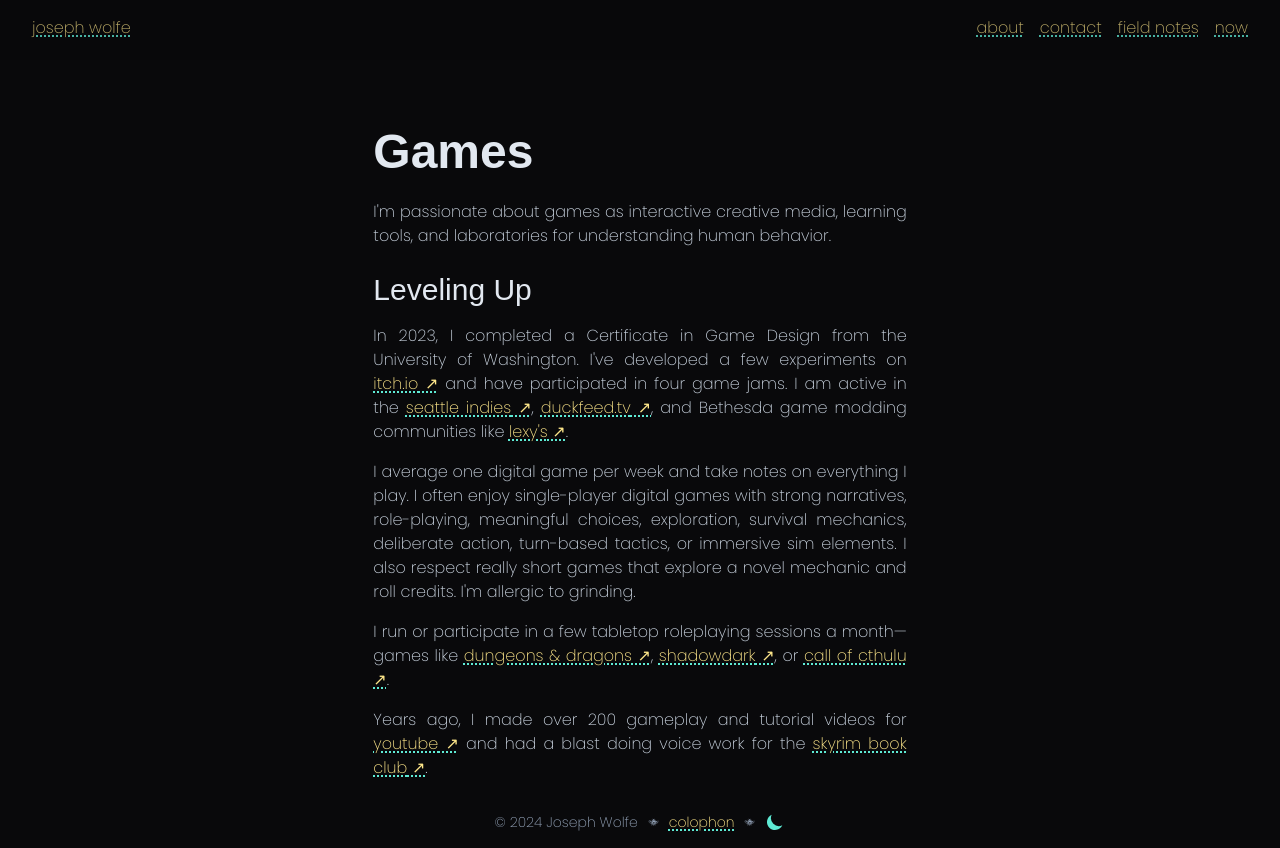
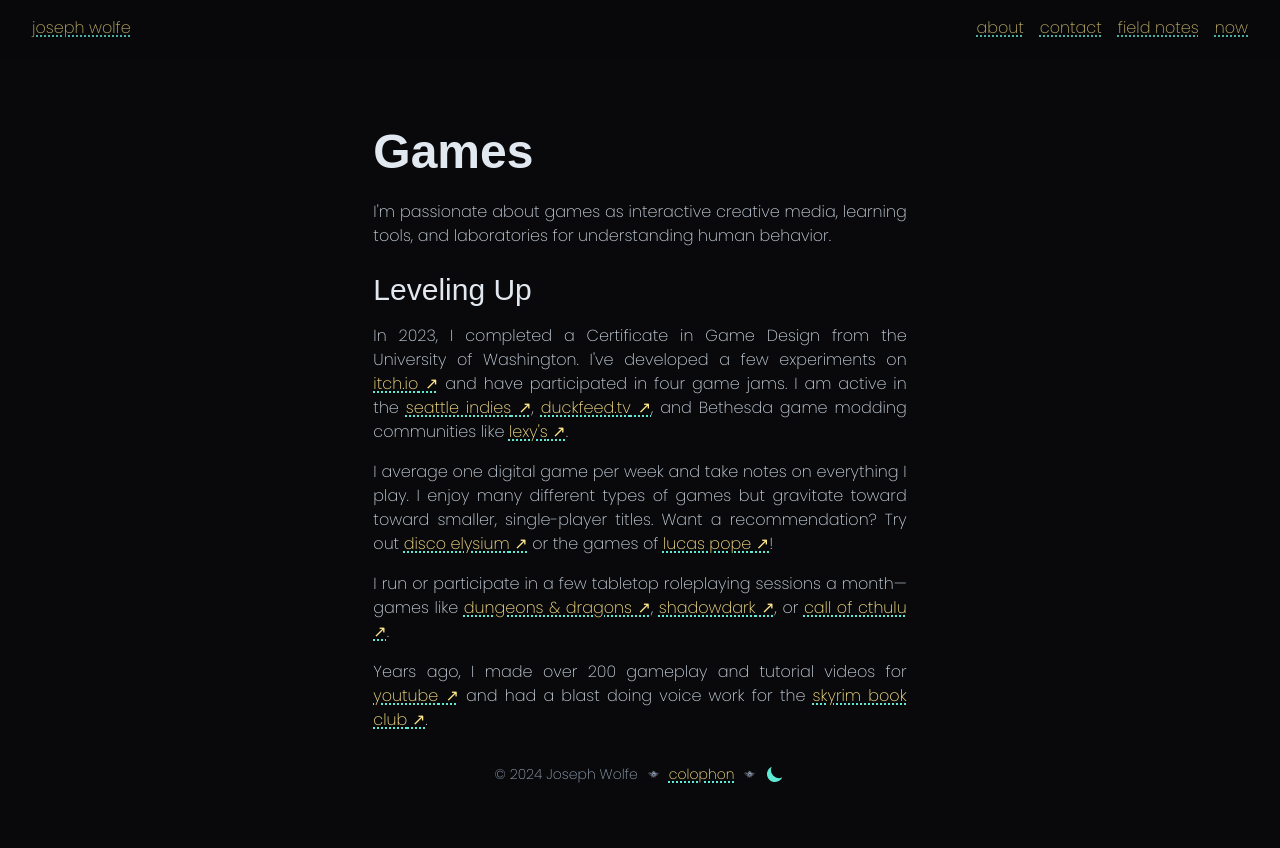
Before and after one commit to CharmedSatyr/personal-website, a Next.js app: page /games in a window 1280 px wide. After the commit the page ends 800 px from the top, so only its background shows below. Built offline with nearby package versions, Linux system fonts and the light colour scheme; no server answers; a web font is replaced by a local one.

Commit message:
Copy updates

```diff
--- a/app/games/page.mdx
+++ b/app/games/page.mdx
@@ -17,11 +17,11 @@ I am active in the [Seattle Indies](https://www.seattleindies.org/),
 [Duckfeed.tv](https://duckfeed.tv), and Bethesda game modding communities like
 [Lexy's](https://lexyslotd.com).
 
-I average one digital game per week and take notes on everything I play. I often
-enjoy single-player digital games with strong narratives, role-playing,
-meaningful choices, exploration, survival mechanics, deliberate action,
-turn-based tactics, or immersive sim elements. I also respect really short games
-that explore a novel mechanic and roll credits. I'm allergic to grinding.
+I average one digital game per week and take notes on everything I play. I enjoy
+many different types of games but gravitate toward toward smaller, single-player
+titles. Want a recommendation? Try out
+[Disco Elysium](https://discoelysium.com/) or the games of
+[Lucas Pope](https://dukope.com)!
 
 I run or participate in a few tabletop roleplaying sessions a month—games like
 [Dungeons & Dragons](https://www.dndbeyond.com),
```
